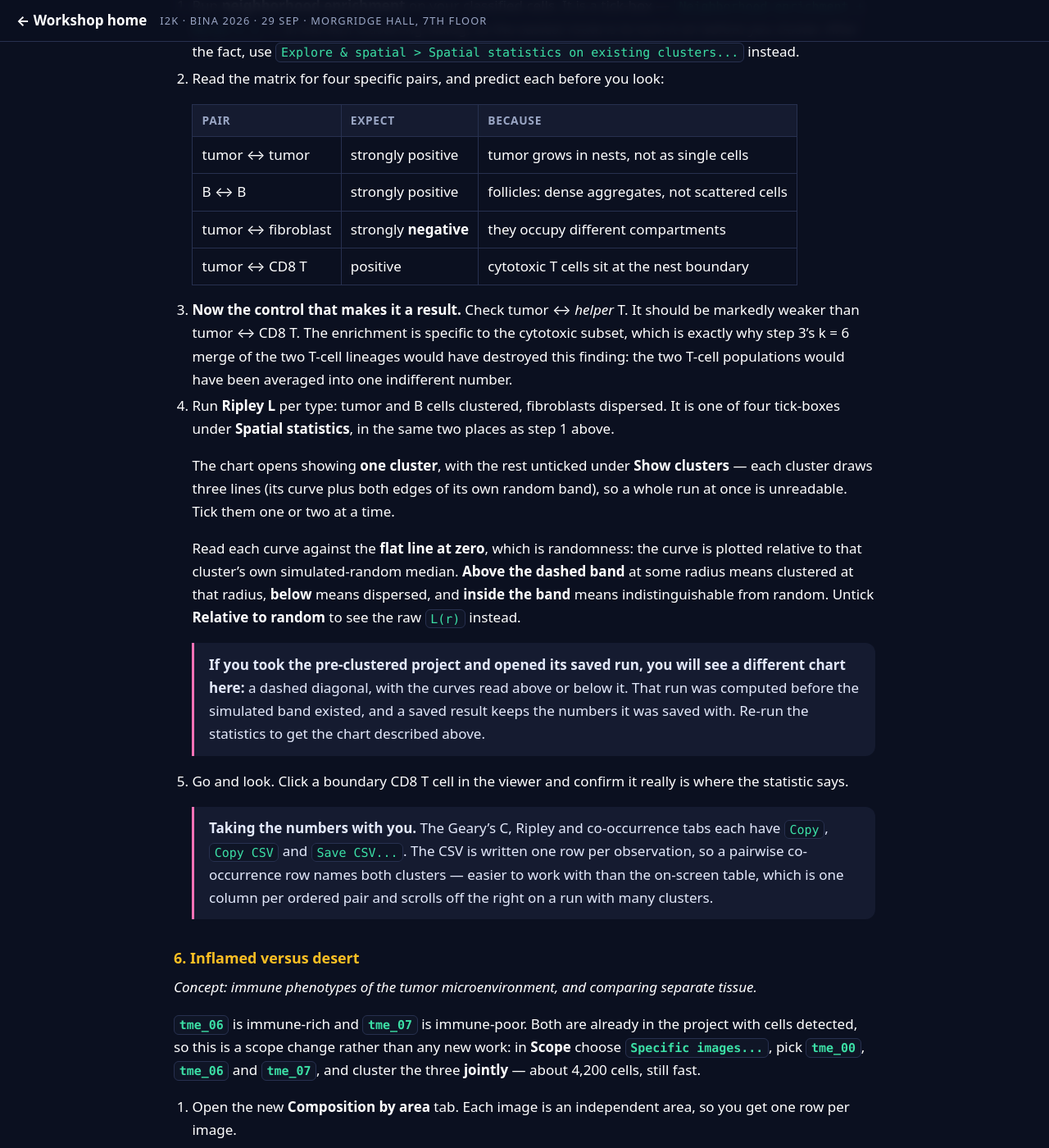
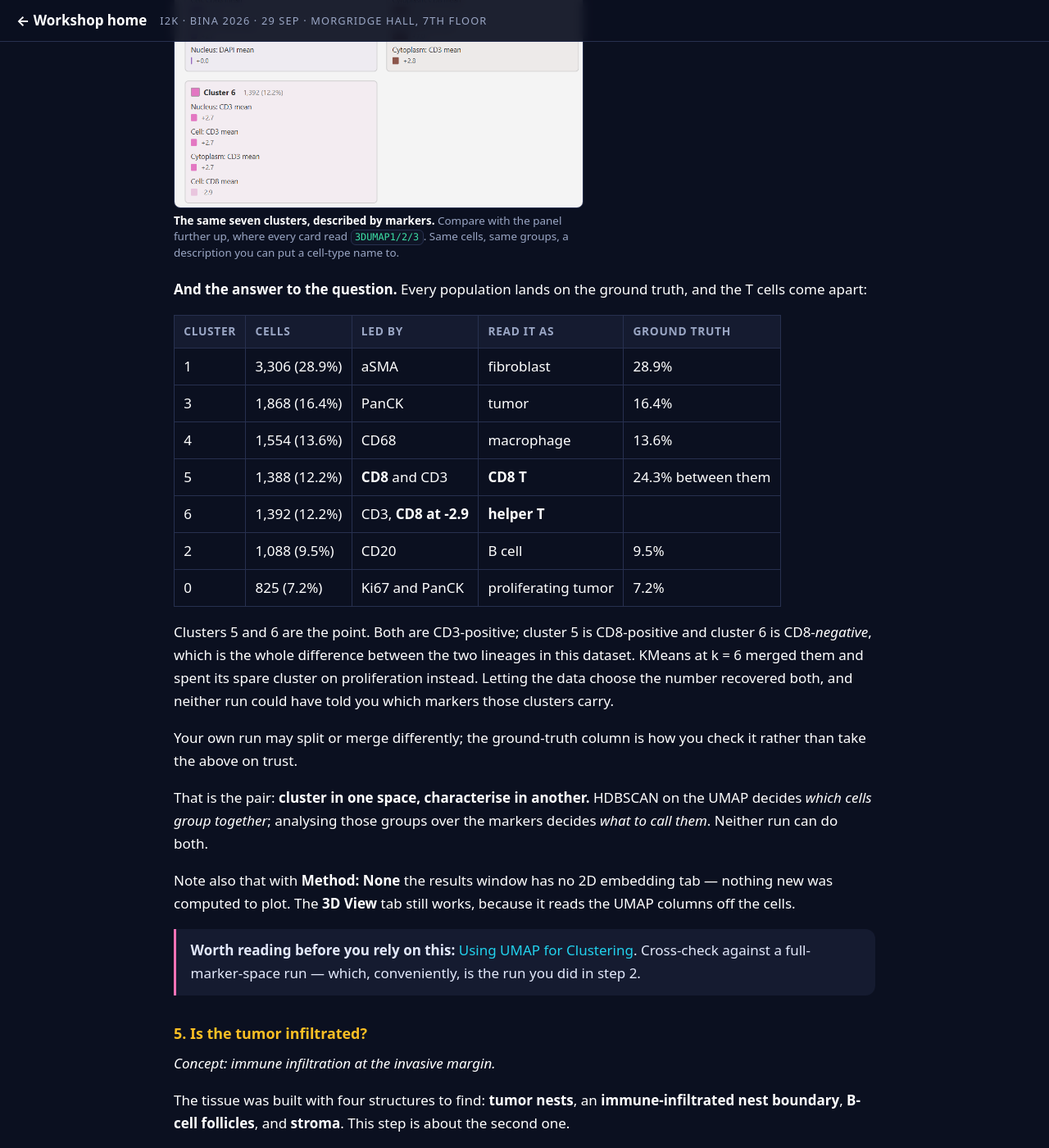
Before and after one commit to MichaelSNelson/BINA-I2K-2026-QuPath-Extensions, a Jekyll site: the page built from docs/03-qp-cat-cell-analysis-tools.md, in a window 1280 px wide and 1400 px high, scrolled down 12143 px. Shown: the whole window at 82% size. Built offline with Jekyll 4.4.1, drawn with Linux system fonts in a browser that asks for light colours; some of the changed text lies outside the part shown.

Commit message:
QP-CAT guide: Deselect QPCAT after Select Mean, and answer step 4's question
Two fixes and a result.

1. The measurements instruction was wrong. 'Select Mean only' also ticks
   QP-CAT's own 'QPCAT component: mean:' columns, which are output from an
   earlier run rather than measurements of the cell -- a reported config had
   dozens of them selected. The row now says to press Deselect QPCAT after it,
   and says why.

2. Step 4 asked whether letting the data choose recovers the CD8 / helper
   split that KMeans missed, and never answered it. It could not: none of the
   three panels there has read a marker. The answer only exists after the
   second run, so it now sits with that run, as a table against the ground
   truth the dataset ships.

   Every population lands on the ground truth (fibroblast 28.9, tumor 16.4,
   macrophage 13.6, B cell 9.5, proliferating tumor 7.2), and the T cells come
   apart into two 12.2% clusters: one CD8-positive, one CD8-NEGATIVE at -2.9.
   That is the deliberately subtle split INSTRUCTIONS.md says the dataset
   exists to test, and KMeans at k = 6 merged it. Checked the percentages
   against the step 3 ground-truth table before writing them.

   The caveat that a reader's own run may differ stays, pointed at the
   ground-truth column as the way to check rather than take it on trust.

Adds the Marker Fingerprints screenshot with real marker names, capped at
500px (954x1428 would otherwise render 1281px tall, taller than a viewport).
It pairs with the markerfingerprints_useless panel above it: same cells, same
groups, 3DUMAP1/2/3 in one and CD8 / CD20 / aSMA in the other.

Claude-Session: https://claude.ai/code/session_01TZFXuLKiz1DgbomrTgfDTw

```diff
--- a/docs/03-qp-cat-cell-analysis-tools.md
+++ b/docs/03-qp-cat-cell-analysis-tools.md
@@ -450,10 +450,10 @@ cluster 2 blue-ringed. Read the clusters by eye here, or re-run over markers to
 </figure>
 </div>
 
-**What to look for.** Your run may split or merge differently.
-Read Marker Fingerprints and compare against the ground truth as you did before, then ask
-the question this route exists for: *did letting the data choose recover the CD8 / helper
-split — the one KMeans missed, having spent its spare cluster on proliferation instead?*
+**What to look for.** Seven clusters, and the question this route exists for: *did letting
+the data choose recover the CD8 / helper split — the one KMeans missed, having spent its spare
+cluster on proliferation instead?* You cannot answer it from these three panels, because
+nothing here has read a marker. That is the next step.
 
 **The middle panel is the cost of this route.** Clustering on three
 embedding columns means the marker rankings can only rank those three columns. A cluster that
@@ -489,7 +489,7 @@ this project, so check them even if you have been here before:
 
 | Section | Set it to | Why |
 |---|---|---|
-| Measurements | the **markers** (`Select 'Mean' only`) | What this run is for: markers, not the UMAP columns you clustered on |
+| Measurements | `Select 'Mean' only`, **then `Deselect QPCAT`** | What this run is for: markers, not the UMAP columns you clustered on. `Select 'Mean' only` also ticks QP-CAT's own `QPCAT component: mean:` columns, which are output from an earlier run, not measurements of the cell |
 | Dimensionality Reduction | **Method: None** | The UMAP you want is already on the cells. Left on UMAP this computes a *second*, different one |
 | Classifications to analyze | **every class ticked** | Each class is described by contrast with all the others, so unticking one silently changes what "the others" means for every class left |
 | Independent areas | **blank** | It only shapes the spatial graph, and this run builds none |
@@ -499,6 +499,37 @@ this project, so check them even if you have been here before:
 it is where a mixed project shows itself: if some images carry cluster labels and others
 still carry an earlier labelling, you will see both sets listed together and the run will
 compare things that were never meant to be compared. One labelling system, all of its classes.
+
+<div class="shots" markdown="0">
+<figure style="max-width:500px">
+<img src="../images/qp-cat/analyze-current4.png" alt="The Marker Fingerprints tab after the analyse run. Seven cluster cards, each led by marker names instead of UMAP columns: Cluster 0 by Ki67 and PanCK, Cluster 1 by aSMA, Cluster 2 by CD20, Cluster 3 by PanCK, Cluster 4 by CD68, Cluster 5 by CD8 and CD3, and Cluster 6 by CD3 with CD8 at minus 2.9.">
+<figcaption><b>The same seven clusters, described by markers.</b> Compare with the panel
+further up, where every card read <code>3DUMAP1/2/3</code>. Same cells, same groups, a
+description you can put a cell-type name to.</figcaption>
+</figure>
+</div>
+
+**And the answer to the question.** Every population lands on the ground truth, and the T
+cells come apart:
+
+| Cluster | Cells | Led by | Read it as | Ground truth |
+|---|---|---|---|---|
+| 1 | 3,306 (28.9%) | aSMA | fibroblast | 28.9% |
+| 3 | 1,868 (16.4%) | PanCK | tumor | 16.4% |
+| 4 | 1,554 (13.6%) | CD68 | macrophage | 13.6% |
+| 5 | 1,388 (12.2%) | **CD8** and CD3 | **CD8 T** | 24.3% between them |
+| 6 | 1,392 (12.2%) | CD3, **CD8 at -2.9** | **helper T** | |
+| 2 | 1,088 (9.5%) | CD20 | B cell | 9.5% |
+| 0 | 825 (7.2%) | Ki67 and PanCK | proliferating tumor | 7.2% |
+
+Clusters 5 and 6 are the point. Both are CD3-positive; cluster 5 is CD8-positive and cluster
+6 is CD8-*negative*, which is the whole difference between the two lineages in this dataset.
+KMeans at k = 6 merged them and spent its spare cluster on proliferation instead. Letting the
+data choose the number recovered both, and neither run could have told you which markers
+those clusters carry.
+
+Your own run may split or merge differently; the ground-truth column is how you check it
+rather than take the above on trust.
 
 That is the pair: **cluster in one space, characterise in another.** HDBSCAN
 on the UMAP decides *which cells group together*; analysing those groups over the markers
```
Also changed, not shown: images/qp-cat/analyze-current4.png (added).
